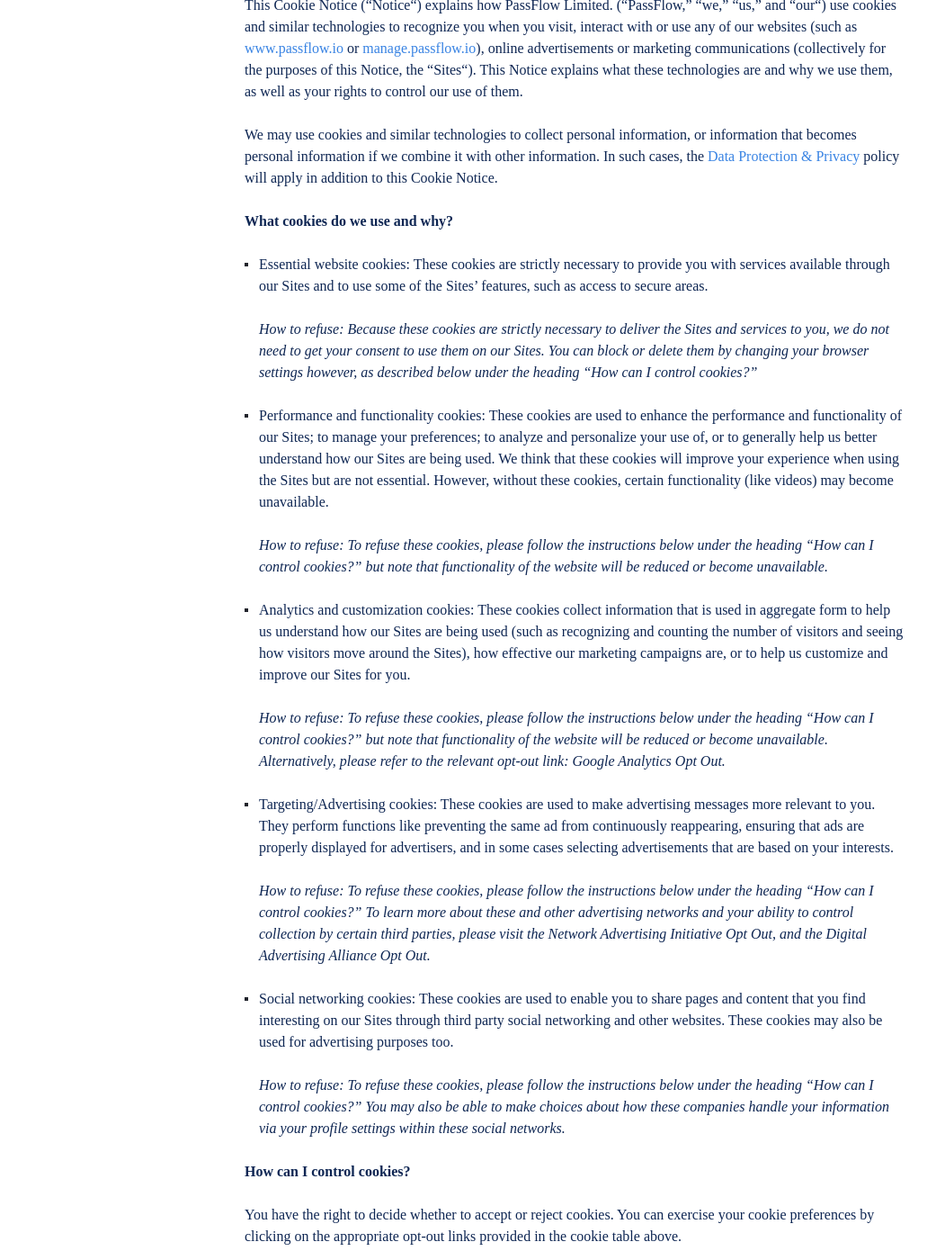
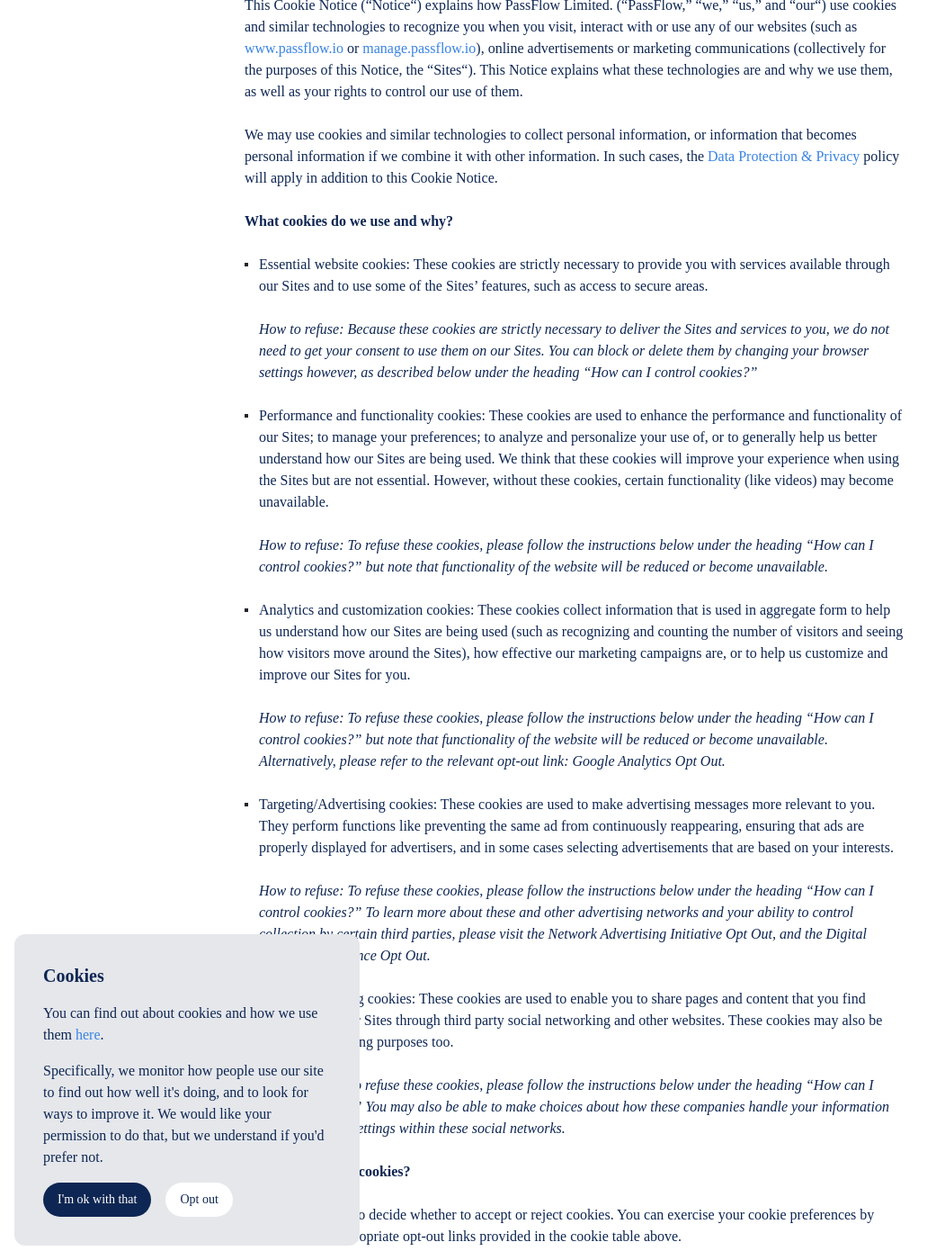
Before and after one commit to netnodes/passflow-policy, a Jekyll site: the page built from docs/cookies.md, in a window 1280 px wide and 1400 px high, scrolled down 278 px. Shown: the whole window at 90% size, without its empty margins (0-1051 px from the left). Built offline with Jekyll 4.4.1, drawn with Linux system fonts in a browser that asks for light colours; some web fonts are replaced; our own code applies the rules of GitHub Pages for plain Markdown files; a script that is not in the unit is left out.

Commit message:
fix: cookie policy

```diff
--- a/docs/_layouts/default.html
+++ b/docs/_layouts/default.html
@@ -34,15 +34,19 @@
       </section>
     </div>
     <script src="{{ "/assets/js/scale.fix.js" | relative_url }}"></script>
-    {% if site.google_analytics %}
-    <script>
-      (function(i,s,o,g,r,a,m){i['GoogleAnalyticsObject']=r;i[r]=i[r]||function(){
-      (i[r].q=i[r].q||[]).push(arguments)},i[r].l=1*new Date();a=s.createElement(o),
-      m=s.getElementsByTagName(o)[0];a.async=1;a.src=g;m.parentNode.insertBefore(a,m)
-      })(window,document,'script','https://www.google-analytics.com/analytics.js','ga');
-      ga('create', '{{ site.google_analytics }}', 'auto');
-      ga('send', 'pageview');
-    </script>
-    {% endif %}
+    <script src="{{ "/assets/javascript/cookies.js" | relative_url }}"></script>
+    <div class="cookies">
+      <h3>Cookies</h3>
+      <p>You can find out about cookies and how we use them <a href="https://policy.passflow.io/cookies" class="underline" target="_blank" aria-label="Cookie Policy">here</a>.</p>
+      <p>Specifically, we monitor how people use our site to find out how well it's doing, and to look for ways to improve it. We would like your permission to do that, but we understand if you'd prefer not.</p>
+      <div>
+        <button class="dark" data-action="accept">
+          I'm ok with that
+        </button>
+        <button class="light" data-action="decline">
+          Opt out
+        </button>
+      </div>
+    </div>
   </body>
 </html>
--- a/docs/assets/css/style.css
+++ b/docs/assets/css/style.css
@@ -160,3 +160,85 @@
 section {
   padding-bottom: 4rem;
 }
+
+.cookies {
+  position: fixed;
+  bottom: 0;
+  left: 0;
+  z-index: 20;
+  padding: 32px;
+  margin: 8px;
+  margin-top: 16px;
+  border-radius: 12px;
+  border-width: 1px;
+  border-color: #ffffff;
+  background-color: #E5E7EB;
+}
+
+.hidden {
+  display: none;
+}
+
+.cookie-status {
+  font-weight: bold;
+  margin-bottom: 16px;
+}
+
+.cookie-status p {
+  margin-bottom: 8px;
+}
+
+.cookies h3 {
+  font-size: 20px;
+  line-height: 28px;
+  margin: 0;
+}
+
+.cookies p {
+  margin-top: 16px;
+}
+
+.cookies div {
+  display: flex;
+  gap: 16px;
+  align-items: center;
+  margin-top: 16px;
+}
+
+.cookies div button,
+button.review-cookie-decision {
+  display: inline-flex;
+  align-items: center;
+  border-radius: 9999px;
+  padding: 16px;
+  padding-left: 20px;
+  padding-right: 20px;
+  font-size: 14px;
+  line-height: 20px;
+  line-height: 1;
+  text-decoration-line: none;
+  padding: 12px;
+  padding-left: 16px;
+  padding-right: 16px;
+  border: none;
+  cursor: pointer;
+}
+
+.cookies div button.dark,
+button.review-cookie-decision {
+  background: rgb(14, 38, 83);
+  color: #fff;
+}
+
+.cookies div button.light {
+  color: rgb(14, 38, 83);
+  background: #fff;
+}
+
+@media (min-width: 640px) {
+  .cookies {
+    margin-bottom: 16px;
+    margin-left: 16px;
+    max-width: 384px;
+  }
+}
--- /dev/null
+++ b/docs/assets/javascript/cookies.js
@@ -0,0 +1,103 @@
+function onPageLoad() {
+
+  let cookieConsent = getCookieByName( 'cookieConsent' );
+  updateCookieDecision(cookieConsent);
+
+  document.querySelector('button.dark').addEventListener("click", accept);
+  document.querySelector('button.light').addEventListener("click", decline);
+
+  if( document.querySelector('button.review-cookie-decision') ) {
+    document.querySelector('button.review-cookie-decision').addEventListener("click", reset);
+  }
+
+  if ( cookieConsent === 'OK' || cookieConsent === 'NotOK' ) {
+
+    if ( cookieConsent === 'NotOK') {
+      removeCookies();
+    }
+
+    document.querySelector( '.cookies' ).classList.add('hidden');
+
+  } else {
+
+    document.querySelector( '.cookies' ).classList.remove('hidden');
+
+  }
+
+}
+
+function updateCookieDecision(decision) {
+
+  let decisionText = "You have allowed us to monitor your activity on this site."
+
+  if( decision === 'NotOK') {
+    decisionText = "You have not allowed us to monitor your activity on this site."
+  }
+
+  if( document.querySelector( '.cookie-status' ) ) {
+    document.querySelector( '.cookie-status p' ).textContent = decisionText;
+  }
+}
+
+function reset() {
+  document.querySelector( '.cookies' ).classList.remove('hidden');
+}
+
+function accept() {
+  updateCookieDecision('OK');
+  document.querySelector( '.cookies' ).classList.add('hidden');
+  document.cookie = 'cookieConsent=OK; expires=Thu, 31 Dec 2099 23:59:59 UTC; domain=doorflow.com; path=/';
+}
+
+function decline() {
+  updateCookieDecision('NotOK');
+  document.querySelector( '.cookies' ).classList.add('hidden');
+  document.cookie = 'cookieConsent=NotOK; expires=Thu, 31 Dec 2099 23:59:59 UTC; domain=doorflow.com; path=/';
+  removeCookies();
+}
+
+function getCookieByName(cookie) {
+  // With thanks to w3schools.com
+  let name = cookie + "=";
+  let decodedCookie = decodeURIComponent(document.cookie);
+  let ca = decodedCookie.split(';');
+  for(let i = 0; i <ca.length; i++) {
+    let c = ca[i];
+    while (c.charAt(0) == ' ') {
+      c = c.substring(1);
+    }
+    if (c.indexOf(name) == 0) {
+      return c.substring(name.length, c.length);
+    }
+  }
+  return "";
+}
+
+function getCookieNamesArray() {
+  let decodedCookie = decodeURIComponent(document.cookie);
+  let ca = decodedCookie.split(';');
+  for(let i = 0; i <ca.length; i++) {
+    let endOfName = ca[i].indexOf('=');
+    if( endOfName > 0 ) {
+      ca[i] = ca[i].substring( 0, endOfName ).trim();
+    } else {
+      ca[i] = '';
+    }
+  }
+  return ca;
+}
+
+function removeCookies() {
+  let cookieNames = getCookieNamesArray();
+  const prefixes = ['_ga', '_gid', 'cp', 'callpage'];
+
+  for (let i = 0; i < cookieNames.length; i++) {
+    const cookieName = cookieNames[i];
+    if (prefixes.some(prefix => cookieName.indexOf(prefix) === 0)) {
+      document.cookie = cookieName + '=delete; expires=Sun, 1 Jan 2023 23:59:59 UTC; domain=doorflow.com; path=/;';
+    }
+  }
+
+}
+
+document.addEventListener("DOMContentLoaded", onPageLoad);
```
Also changed, not shown: docs/cookies.md (+1 -0 lines).
